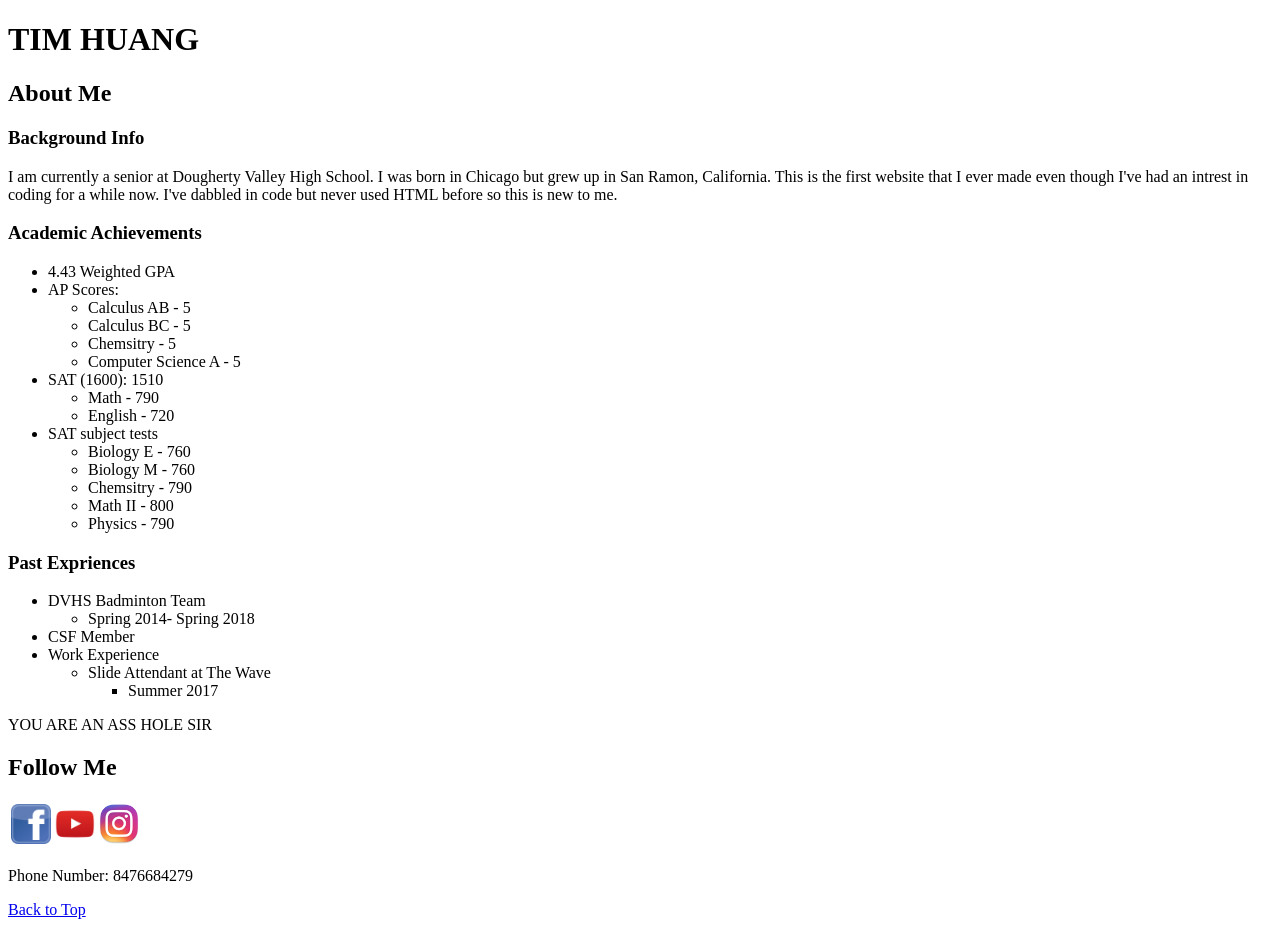
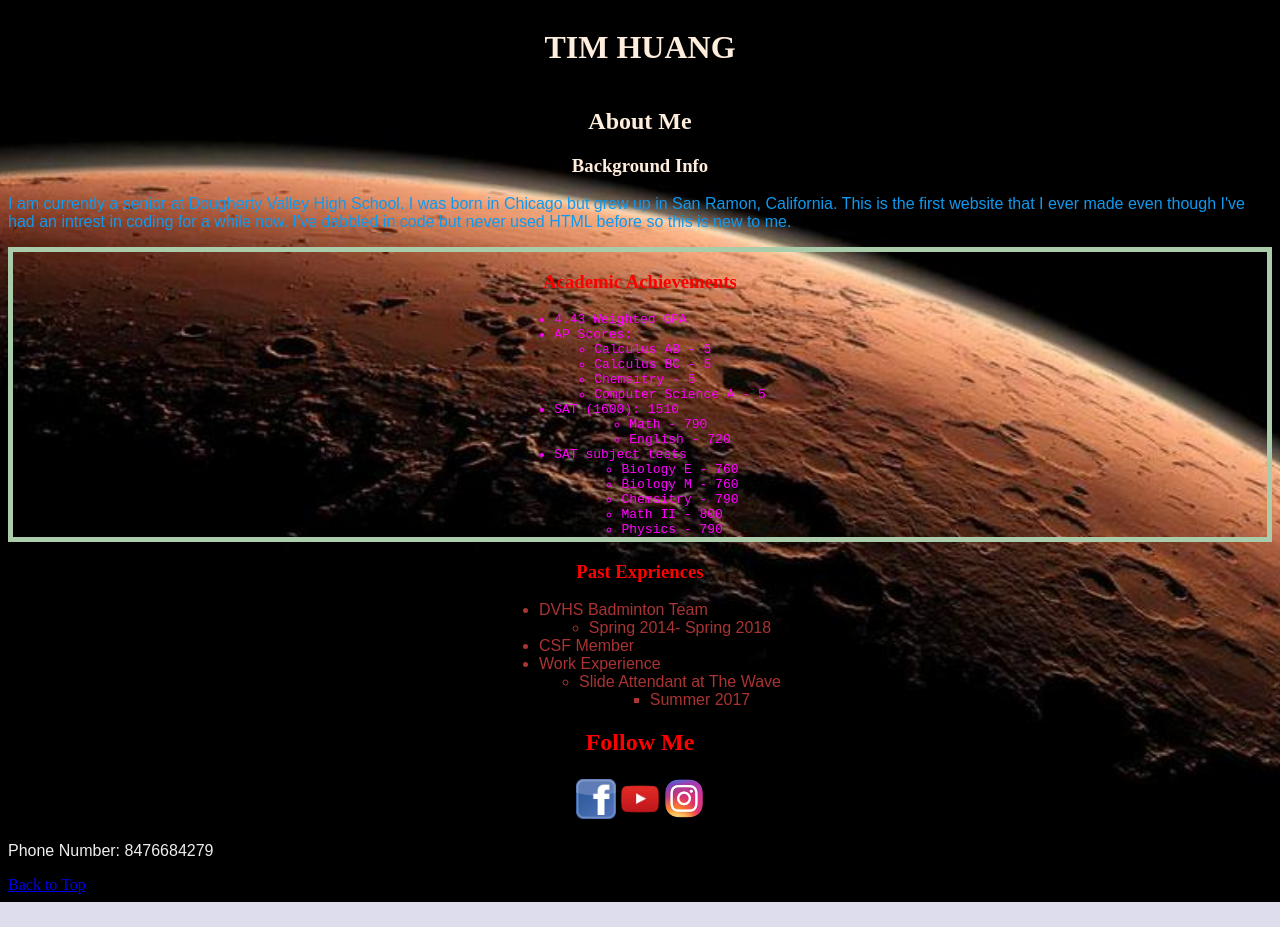
Before and after one commit to Indigo-N-I/whoisis.github.io, a plain HTML site: page index.html in a window 1280 px wide. After the commit the page ends 902 px from the top, so only its background shows below. Drawn offline with Linux system fonts and the light colour scheme.

Commit message:
table change

```diff
--- a/index.html
+++ b/index.html
@@ -2,7 +2,7 @@
 <!DOCTYPE html>
 
     <head>
-        <link rel ="stylesheet" href = "screwPulkit.css" />
+        <link rel ="stylesheet" href = "styles.css" />
         <title>Tim Huang</title>
     </head>
     <body>
@@ -68,9 +68,6 @@
                 </ul>
             </ul>
         </div>
-
-        <div> <p> YOU ARE AN ASS HOLE SIR </p> </div>
-
         <div class = "ContactInfo">
             <h2>Follow Me</h2>
             <table>
--- a/styles.css
+++ b/styles.css
@@ -28,8 +28,8 @@ p{
     color: #19E;
     font-family: 'Oxygen', sans-serif;
 }
-.fuck{
-    color: #000;
+.cuck{
+    color: #EEE;
 }
 ul{
     color: #A33;
@@ -47,3 +47,7 @@ ul{
 #AcidemicAchievements{
     color:#000;
 }
+table{
+    margin-right: auto;
+    margin-left: auto;
+}
```
